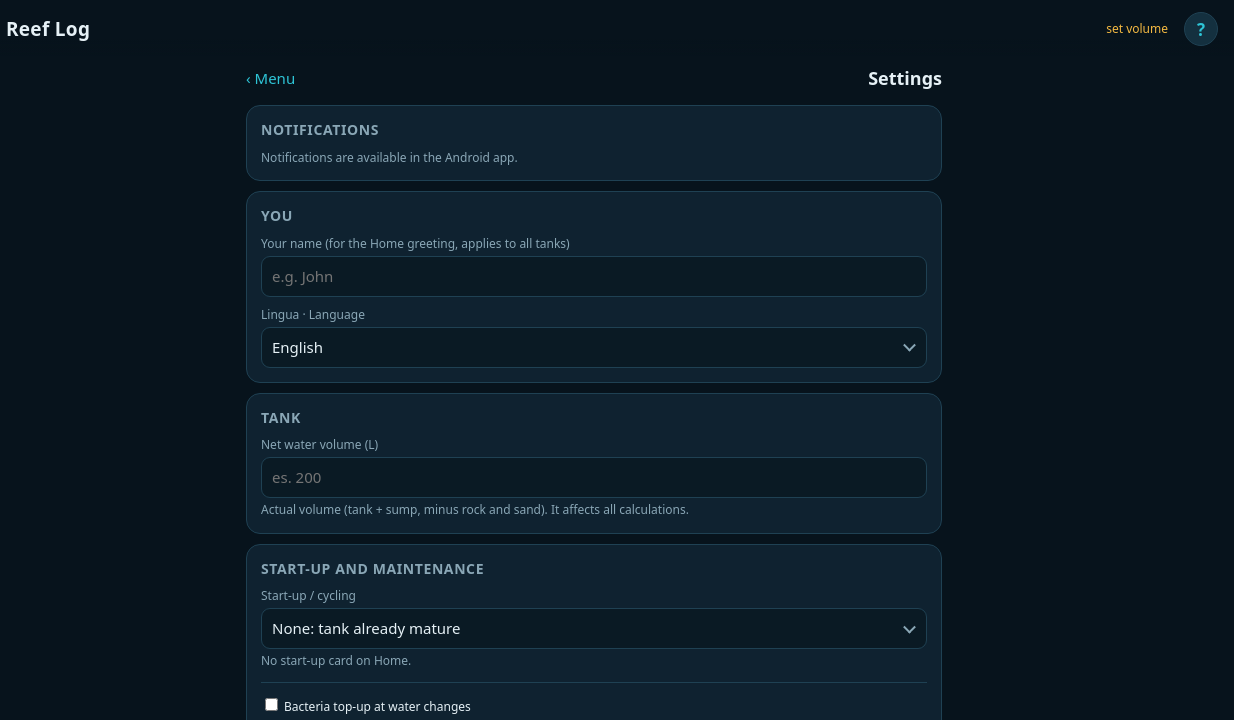
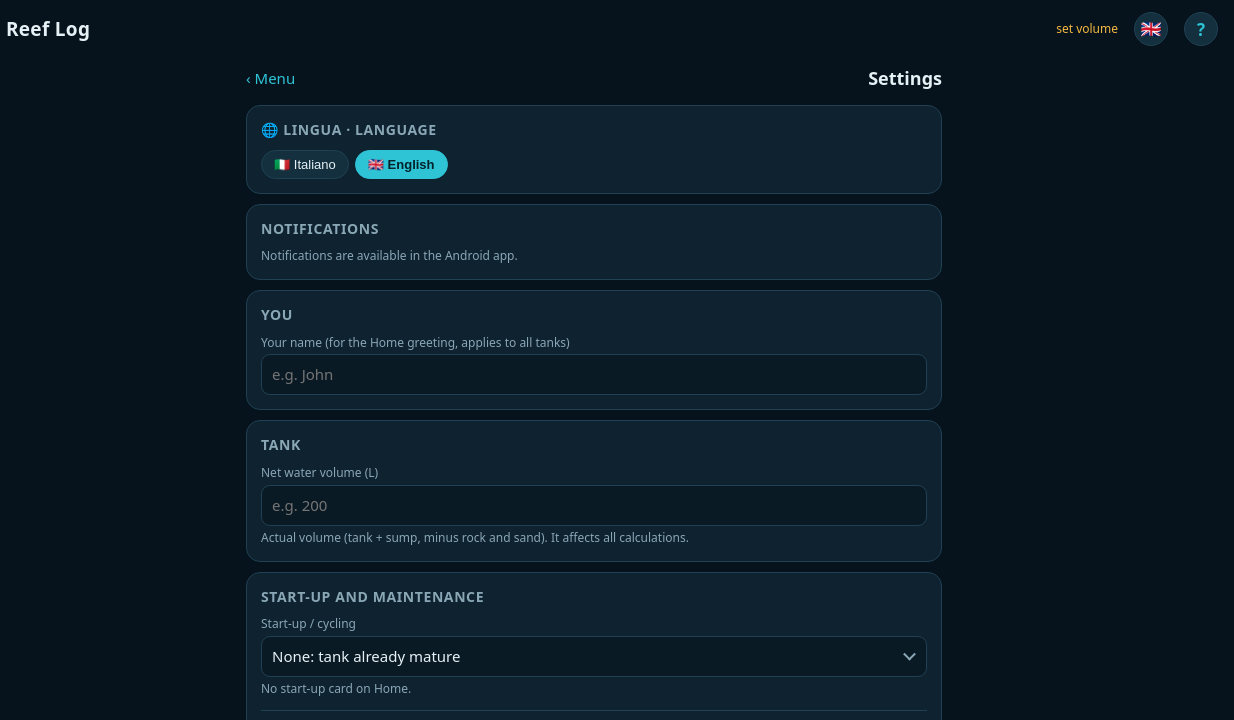
Before and after one commit to mirkosossai-hub/ReefLog_App, a website: page www/index.html in a window 1280 px wide. Both pictures are taken after a click on the button "Set the volume". Shown: the top 720 px of the page, 46-1280 px from the left. Drawn offline with Linux system fonts and the light colour scheme.

Commit message:
Add files via upload

```diff
--- a/package.json
+++ b/package.json
@@ -1,6 +1,6 @@
 {
   "name": "reef-log",
-  "version": "1.14.0",
+  "version": "1.14.1",
   "private": true,
   "description": "Reef Log - gestione acquario marino",
   "dependencies": {
--- a/www/index.html
+++ b/www/index.html
@@ -130,6 +130,7 @@ hr{border:0;border-top:1px solid var(--line);margin:12px 0}
   <svg width="26" height="26" viewBox="0 0 24 24" fill="none" stroke="#2ec4d6" stroke-width="1.8"><path d="M3 18c3-2 6 2 9 0s6 2 9 0"/><path d="M8 15V9a2 2 0 1 1 4 0v6M12 12V6a2 2 0 1 1 4 0v9"/></svg>
   <h1 id="hdrTitle">Reef Log</h1>
   <div class="sub" id="hdrSub"></div>
+  <button id="langBtn" aria-label="Language" style="background:var(--card2);border:1px solid var(--line);width:34px;height:34px;border-radius:50%;font-size:17px;line-height:1;flex:none;margin-left:6px;padding:0"></button>
   <button id="helpBtn" aria-label="Guida" style="background:var(--card2);border:1px solid var(--line);color:var(--acc);width:34px;height:34px;border-radius:50%;font:700 17px system-ui;flex:none;margin-left:6px">?</button>
 </header>
 <main id="app"></main>
@@ -190,6 +191,7 @@ function txCore(k,d){
   let m=/^([^A-Za-zÀ-ÿ0-9"«(]*)([\s\S]*?)([^A-Za-zÀ-ÿ0-9"»)…%]*)$/.exec(k);
   if(m&&(m[1]||m[3])&&m[2]){ r=txCore(m[2].trim(),d+1); if(r!=null) return m[1]+r+m[3] }
   m=/^(.+?) (\([^()]*\))$/.exec(k); if(m){ const a=tx(m[1],d+1), b=tx(m[2],d+1); if(a!==m[1]||b!==m[2]) return a+' '+b }
+  if(/^es\. /.test(k)) return 'e.g. '+tx(k.slice(4),d+1);
   const u=k.replace(/\b(ppm|dKH|ml|mg|kg|g|L)\/g\b/g,'$1/d').replace(/(\d) gg\b/g,'$1 d'); if(u!==k) return u;
   return null;
 }
@@ -1238,7 +1240,7 @@ function bindStockGear(){
 }
 
 /* ---------- Assistente AI (Pro) ---------- */
-const APP_VERSION='1.14.0';
+const APP_VERSION='1.14.1';
 // Fornitori: oggi Claude; la struttura (formato messaggi interno, aiCall) permette di aggiungerne altri
 const AI_PROVIDERS={
   anthropic:{name:'Claude (Anthropic)',model:'claude-haiku-5-5',price:[0.10,0.50]},
@@ -2384,7 +2386,7 @@ function vDiario(){
 
 function vSet(){
   const s=S.settings;
-  let h=vAISettings()+vNotif()+`<form id="fSet"><div class="card"><h2>Tu</h2><div class="f"><label>Il tuo nome (per il saluto in Home, vale per tutte le vasche)</label><input name="uname" placeholder="es. Mirko" value="${esc(userName())}"></div><div class="f" style="margin-top:10px"><label data-noi18n>Lingua · Language</label><select id="langSel" data-noi18n><option value="it" ${LANG==='it'?'selected':''}>Italiano</option><option value="en" ${LANG==='en'?'selected':''}>English</option></select></div></div><div class="card"><h2>Vasca</h2>
+  let h=langCard()+vAISettings()+vNotif()+`<form id="fSet"><div class="card"><h2>Tu</h2><div class="f"><label>Il tuo nome (per il saluto in Home, vale per tutte le vasche)</label><input name="uname" placeholder="es. Mirko" value="${esc(userName())}"></div></div><div class="card"><h2>Vasca</h2>
     <div class="row"><div class="f"><label>Volume netto d'acqua (L)</label><input name="volume" inputmode="decimal" placeholder="es. 200" value="${esc(String(s.volume??'').replace('.',','))}"></div></div>
     <div class="small mut" style="margin-top:4px">Volume reale (vasca + sump, tolte rocce e sabbia). Influisce su tutti i calcoli.</div></div>
   <div class="card"><h2>Avvio e manutenzione</h2>
@@ -2824,7 +2826,13 @@ window.addEventListener('popstate',()=>{ if(!document.getElementById('ov').class
     askExit(A);
   });
 })();
-function setLang(l){ if(l===LANG) return; const wn=document.getElementById('wName'); if(wn&&wn.value.trim()) setUserName(wn.value); lsSet('reeflog.lang',l); location.reload() }
+const LANGS=[['it','🇮🇹','Italiano'],['en','🇬🇧','English']];
+function langCard(){ return `<div class="card" data-noi18n><h2>🌐 Lingua · Language</h2><div class="chips" style="margin:0">${LANGS.map(([k,f,n])=>`<button class="chip ${LANG===k?'on':''}" data-lang="${k}">${f} ${n}</button>`).join('')}</div></div>` }
+function openLang(){ const el=document.getElementById('sheet');
+  el.innerHTML=`<div class="pane" data-noi18n><div class="row" style="justify-content:space-between;margin-bottom:12px"><b>🌐 Lingua · Language</b><button class="btn sm sec" id="lgX">✕</button></div>${LANGS.map(([k,f,n])=>`<button class="mitem" data-lang="${k}" style="width:100%;font:inherit;color:var(--tx);text-align:left${LANG===k?';border-color:var(--acc)':''}"><i>${f}</i><div class="t"><b>${n}</b></div>${LANG===k?'<span style="color:var(--acc)">✓</span>':''}</button>`).join('')}</div>`;
+  el.classList.remove('hide'); el.onclick=e=>{ if(e.target===el) el.classList.add('hide') }; document.getElementById('lgX').onclick=()=>el.classList.add('hide') }
+{ const lb=document.getElementById('langBtn'); if(lb){ lb.textContent=(LANGS.find(x=>x[0]===LANG)||LANGS[0])[1]; lb.onclick=openLang } }
+function setLang(l){ if(l===LANG){ document.getElementById('sheet').classList.add('hide'); return } if(l===LANG) return; const wn=document.getElementById('wName'); if(wn&&wn.value.trim()) setUserName(wn.value); lsSet('reeflog.lang',l); location.reload() }
 document.addEventListener('change',e=>{ if(e.target&&e.target.id==='langSel') setLang(e.target.value) });
 document.addEventListener('click',e=>{ const b=e.target.closest&&e.target.closest('[data-lang]'); if(b) setLang(b.dataset.lang) });
 applyRoute(); initStore(); initNotif(); setTimeout(gdAuto,4000); document.addEventListener('visibilitychange',()=>{ if(document.visibilityState==='visible') setTimeout(gdAuto,2500); else if(gdAvail()) widgetPush() }); setTimeout(checkReport,1500); document.addEventListener('visibilitychange',()=>{ if(document.visibilityState==='visible') setTimeout(checkReport,800) }); loadPhotos().then(()=>{ if(S.photos.length) render(); if(!LOCAL_ONLY) initSync() });
```
